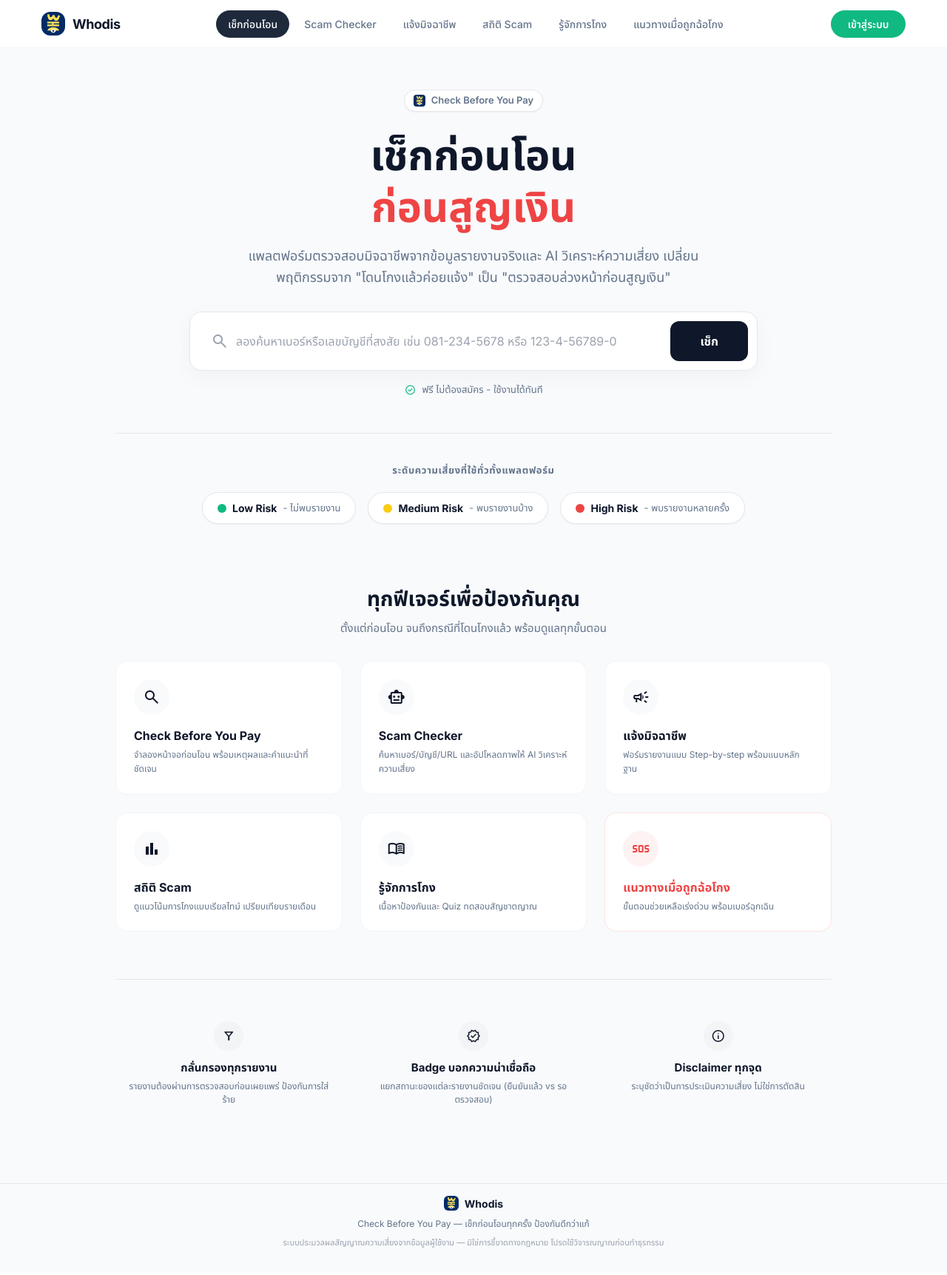
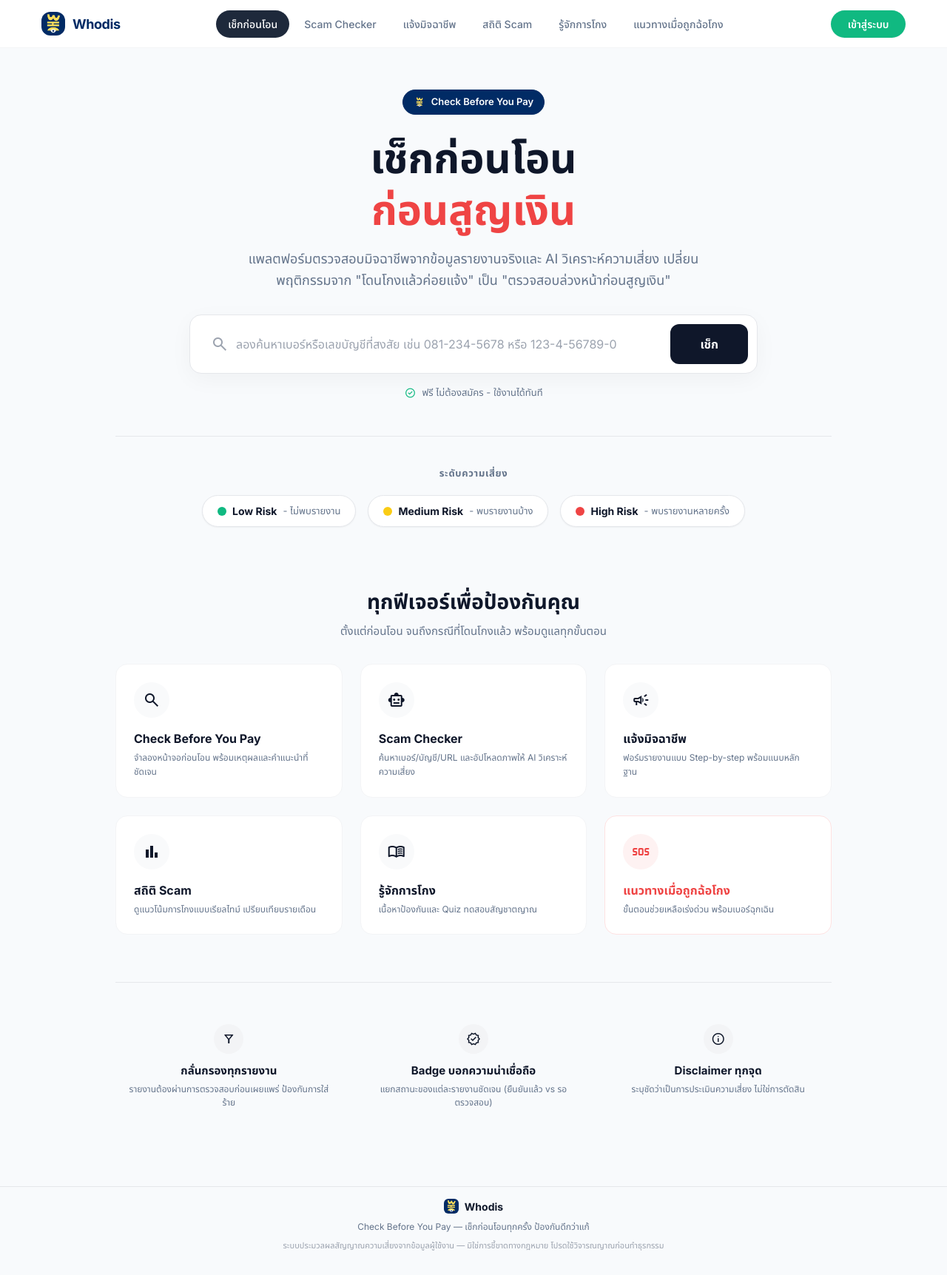
Before and after one commit to chaiyakhunwuttichai02-svg/whodis, a PHP site: page / in a window 1280 px wide. Shown: the whole page at 74% size. Before the commit the page ends 1686 px from the top, so only its background shows below. Run offline with PHP 8.4, Linux system fonts and the light colour scheme; some libraries are stand-ins or nearby versions.

Commit message:
ui: update badge to navy blue with white text, brand text to logo blue, simplify risk heading, remove empty shield icon, hide login button on login page

```diff
--- a/header.php
+++ b/header.php
@@ -70,7 +70,7 @@ $current_page = basename($_SERVER['PHP_SELF']);
         <div class="max-w-[1200px] mx-auto px-4 h-16 flex items-center justify-between">
             <a href="index.php" class="flex items-center gap-2.5 group">
                 <img src="assets/logo.png" alt="Whodis" class="w-8 h-8 rounded-xl object-cover shadow-2xs group-hover:scale-105 transition-transform">
-                <span class="text-[18px] font-bold text-primary-text tracking-tight">Whodis</span>
+                <span class="text-[18px] font-bold text-[#012b65] tracking-tight">Whodis</span>
             </a>
 
             <nav class="hidden lg:flex items-center gap-1">
@@ -89,7 +89,7 @@ $current_page = basename($_SERVER['PHP_SELF']);
                 <?php if (isset($_SESSION['user_id'])): ?>
                     <span class="text-[13px] font-medium hidden md:inline">สวัสดี, <?= htmlspecialchars($_SESSION['username'], ENT_QUOTES, 'UTF-8') ?></span>
                     <a href="logout.php" class="text-muted-text hover:text-danger flex items-center" title="ออกจากระบบ"><span class="material-symbols-outlined text-[20px]">logout</span></a>
-                <?php else: ?>
+                <?php elseif ($current_page !== 'login.php'): ?>
                     <!-- ปุ่มเข้าสู่ระบบ: สีเขียวทึบตลอดเวลา และเข้มขึ้นเมื่อชี้ -->
                     <a href="login.php" class="btn-green-solid">
                         เข้าสู่ระบบ
--- a/index.html
+++ b/index.html
@@ -127,7 +127,7 @@
             <div id="main-view">
                 <!-- ส่วนค้นหาหลัก -->
                 <div class="text-center flex flex-col items-center mt-4">
-                    <div class="inline-flex items-center gap-2 px-3 py-1 bg-white border border-gray-200 text-muted-text text-[13px] font-semibold rounded-full mb-6 shadow-sm">
+                    <div class="inline-flex items-center gap-2 px-3.5 py-1.5 bg-[#012b65] border border-[#012b65] text-white text-[13px] font-semibold rounded-full mb-6 shadow-sm">
                         <img src="assets/logo.png" alt="Whodis" class="w-4 h-4 rounded object-cover"> Check Before You Pay
                     </div>
 
@@ -167,7 +167,7 @@
 
                 <!-- ระดับความเสี่ยง -->
                 <div class="border-t border-gray-200 pt-10 text-center">
-                    <h3 class="text-[13px] text-muted-text font-bold mb-5 tracking-wider">ระดับความเสี่ยงที่ใช้ทั่วทั้งแพลตฟอร์ม</h3>
+                    <h3 class="text-[13px] text-muted-text font-bold mb-5 tracking-wider">ระดับความเสี่ยง</h3>
                     <div class="flex flex-wrap justify-center gap-4">
                         <div class="flex items-center gap-2 bg-white px-5 py-2.5 rounded-full border border-gray-200 shadow-sm">
                             <div class="w-3 h-3 rounded-full bg-success"></div>
@@ -383,7 +383,6 @@
                 if (!res.ok || !json.success || !json.reports || json.reports.length === 0) {
                     container.innerHTML = `
                         <div class="col-span-2 bg-white border border-gray-200 rounded-2xl p-6 text-center shadow-xs">
-                            <span class="material-symbols-outlined text-gray-400 text-[32px] mb-1">verified_user</span>
                             <p class="font-bold text-gray-700 text-sm">ยังไม่มีรายงานใหม่ในระบบ</p>
                             <p class="text-xs text-muted-text mt-1">เมื่อมีผู้แจ้งเบาะแสและได้รับการอนุมัติ ข้อมูลจะขึ้นเตือนภัยแบบเรียลไทม์ที่นี่ทันที</p>
                         </div>
--- a/index.php
+++ b/index.php
@@ -47,7 +47,7 @@ include 'header.php';
 
         <!-- ส่วนค้นหาหลัก -->
         <div class="text-center flex flex-col items-center mt-4">
-            <div class="inline-flex items-center gap-2 px-3 py-1 bg-white border border-gray-200 text-muted-text text-[13px] font-semibold rounded-full mb-6 shadow-sm">
+            <div class="inline-flex items-center gap-2 px-3.5 py-1.5 bg-[#012b65] border border-[#012b65] text-white text-[13px] font-semibold rounded-full mb-6 shadow-sm">
                 <img src="assets/logo.png" alt="Whodis" class="w-4 h-4 rounded object-cover"> Check Before You Pay
             </div>
 
@@ -83,7 +83,7 @@ include 'header.php';
 
         <!-- ระดับความเสี่ยง -->
         <div class="border-t border-gray-200 pt-10 text-center">
-            <h3 class="text-[13px] text-muted-text font-bold mb-5 tracking-wider">ระดับความเสี่ยงที่ใช้ทั่วทั้งแพลตฟอร์ม</h3>
+            <h3 class="text-[13px] text-muted-text font-bold mb-5 tracking-wider">ระดับความเสี่ยง</h3>
             <div class="flex flex-wrap justify-center gap-4">
                 <div class="flex items-center gap-2 bg-white px-5 py-2.5 rounded-full border border-gray-200 shadow-sm">
                     <div class="w-3 h-3 rounded-full bg-success"></div>
--- a/js/header.js
+++ b/js/header.js
@@ -136,6 +136,9 @@ function renderHeader() {
         </button>
       </div>
     `;
+  } else if (cleanCurrent === 'login') {
+    userActionHtml = '';
+    mobileUserHtml = '';
   } else {
     userActionHtml = `
       <a href="login.html" class="btn-green-solid">
@@ -156,7 +159,7 @@ function renderHeader() {
       <div class="max-w-[1200px] mx-auto px-4 h-16 flex items-center justify-between">
         <a href="index.html" class="flex items-center gap-2.5 group">
           <img src="assets/logo.png" alt="Whodis" class="w-8 h-8 rounded-xl object-cover shadow-2xs group-hover:scale-105 transition-transform">
-          <span class="text-[18px] font-bold text-primary-text tracking-tight">Whodis</span>
+          <span class="text-[18px] font-bold text-[#012b65] tracking-tight">Whodis</span>
         </a>
 
         <nav class="hidden lg:flex items-center gap-1">
```
